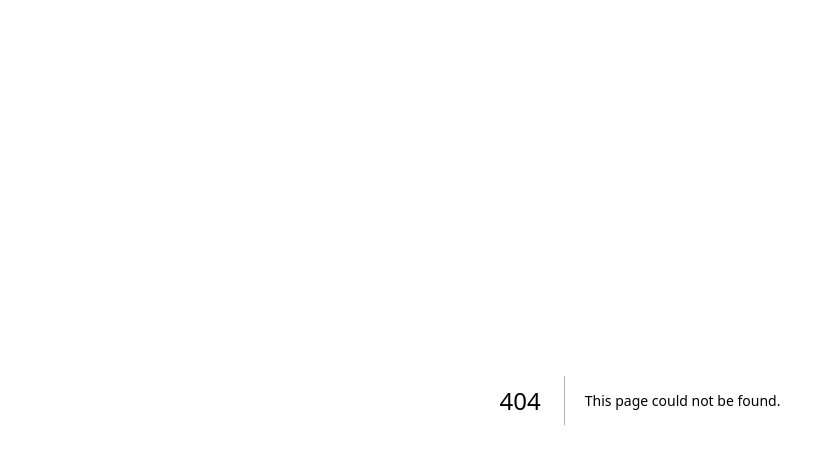
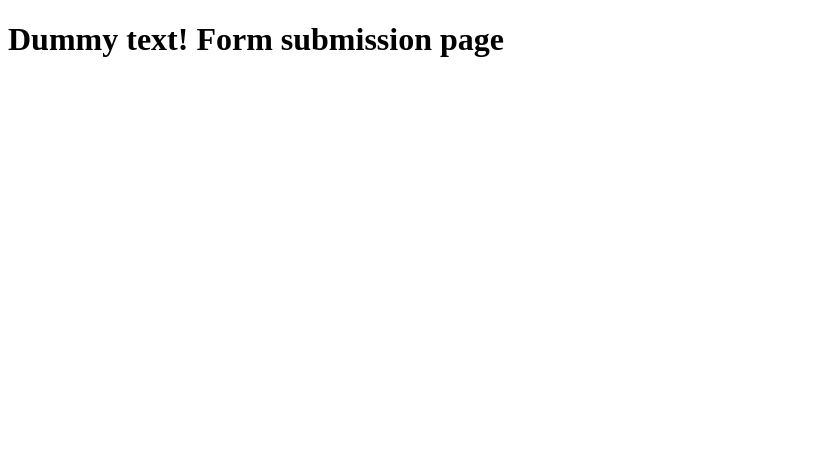
Before and after one commit to hack4impact-utk/internal-applications, a Next.js app in the folder apps/form-builder/: page /forms/formSubmissions/1 in a window 1280 px wide. Before the commit this address had no page. Shown: the top 464 px of the page, without its empty margins (0-835 px from the left). Built offline with nearby package versions, Linux system fonts and the light colour scheme.

Commit message:
Made the page

```diff
--- /dev/null
+++ b/apps/form-builder/src/app/forms/formSubmissions/[formSubmissionId]/page.tsx
@@ -0,0 +1,3 @@
+export default function FormSubmissionPage() {
+  return <h1>Dummy text! Form submission page</h1>;
+}
```
Also changed, not shown: 1 other file (tests, documents, lock files or other folders).
